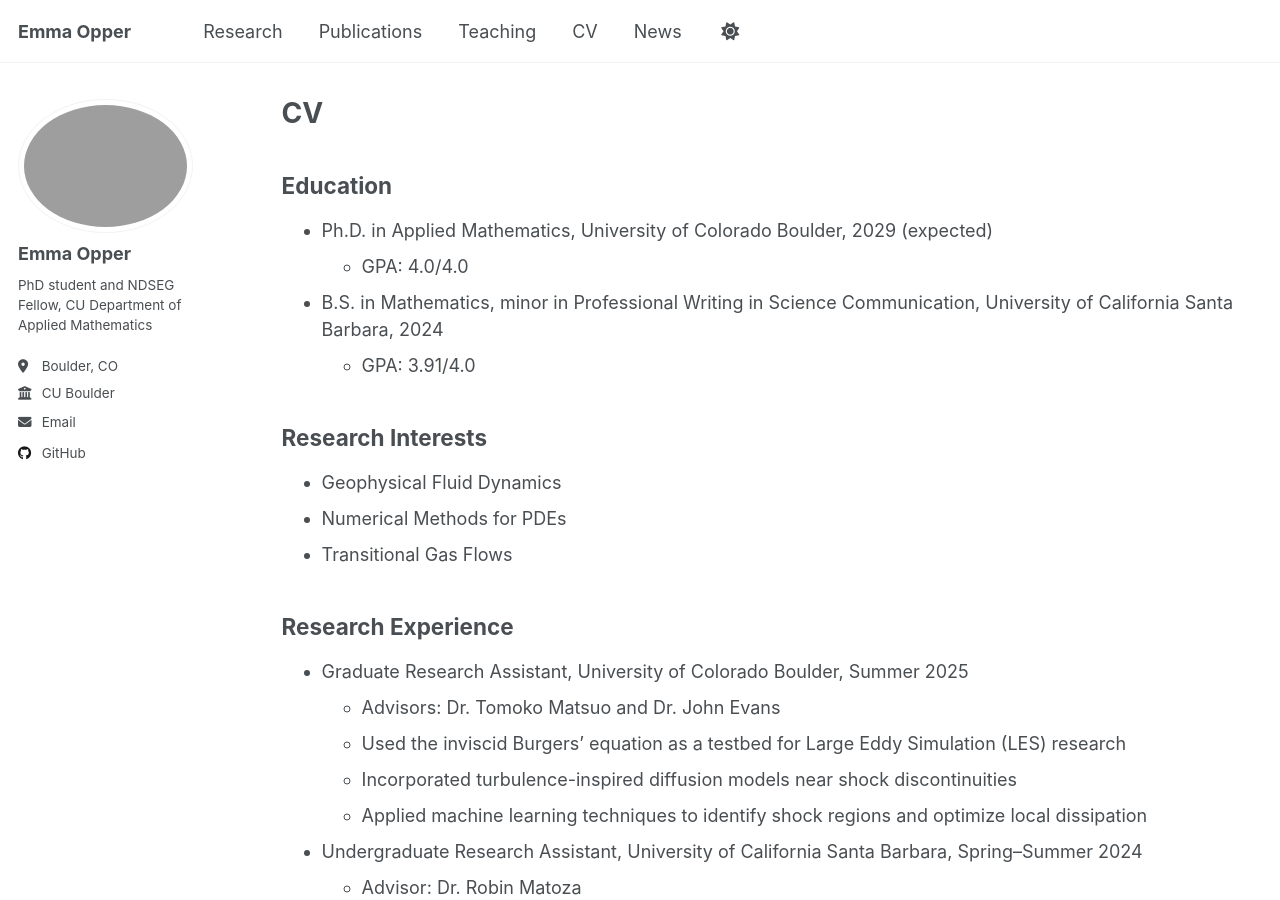
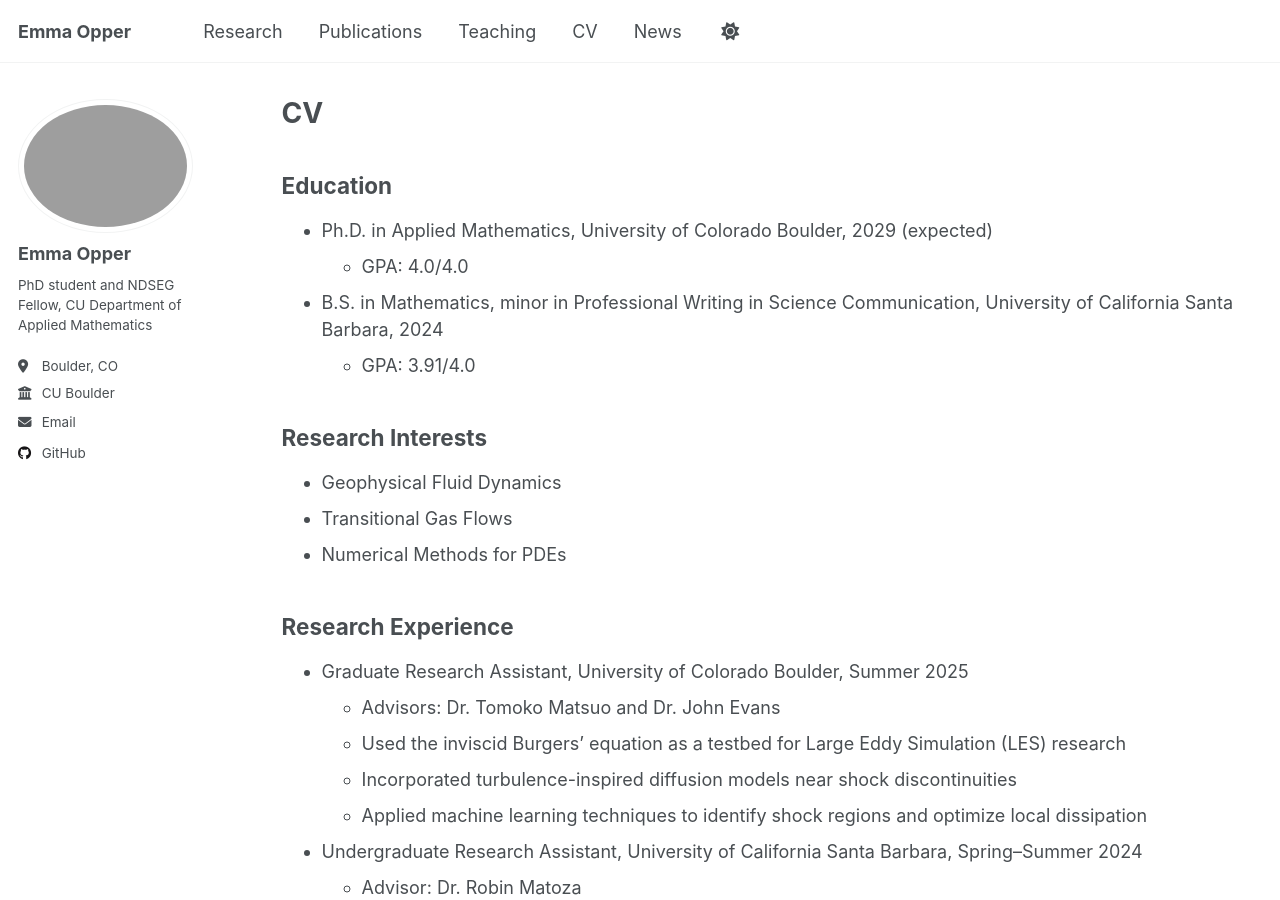
Before and after one commit to emmaopper/emmaopper.github.io, a Jekyll site: the page built from _pages/cv.md, in a window 1280 px wide and 900 px high. Built offline with Jekyll 4.4.1, drawn with Linux system fonts in a browser that asks for light colours.

Commit message:
Update cv.md

```diff
--- a/_pages/cv.md
+++ b/_pages/cv.md
@@ -17,8 +17,8 @@ redirect_from:
 
 ## Research Interests
 * Geophysical Fluid Dynamics
+* Transitional Gas Flows
 * Numerical Methods for PDEs
-* Transitional Gas Flows
 
 ## Research Experience
 * Graduate Research Assistant, University of Colorado Boulder, Summer 2025
```
